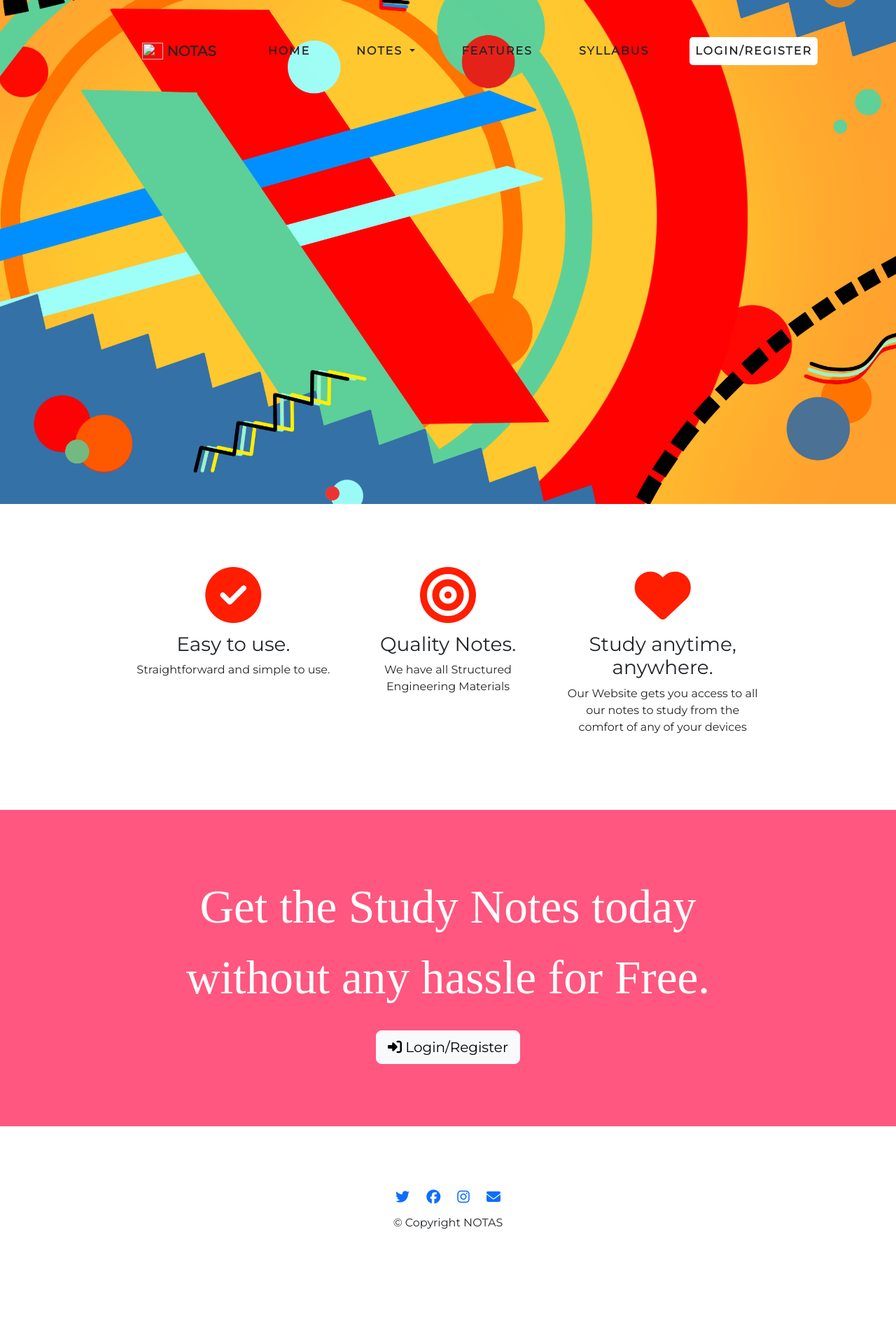
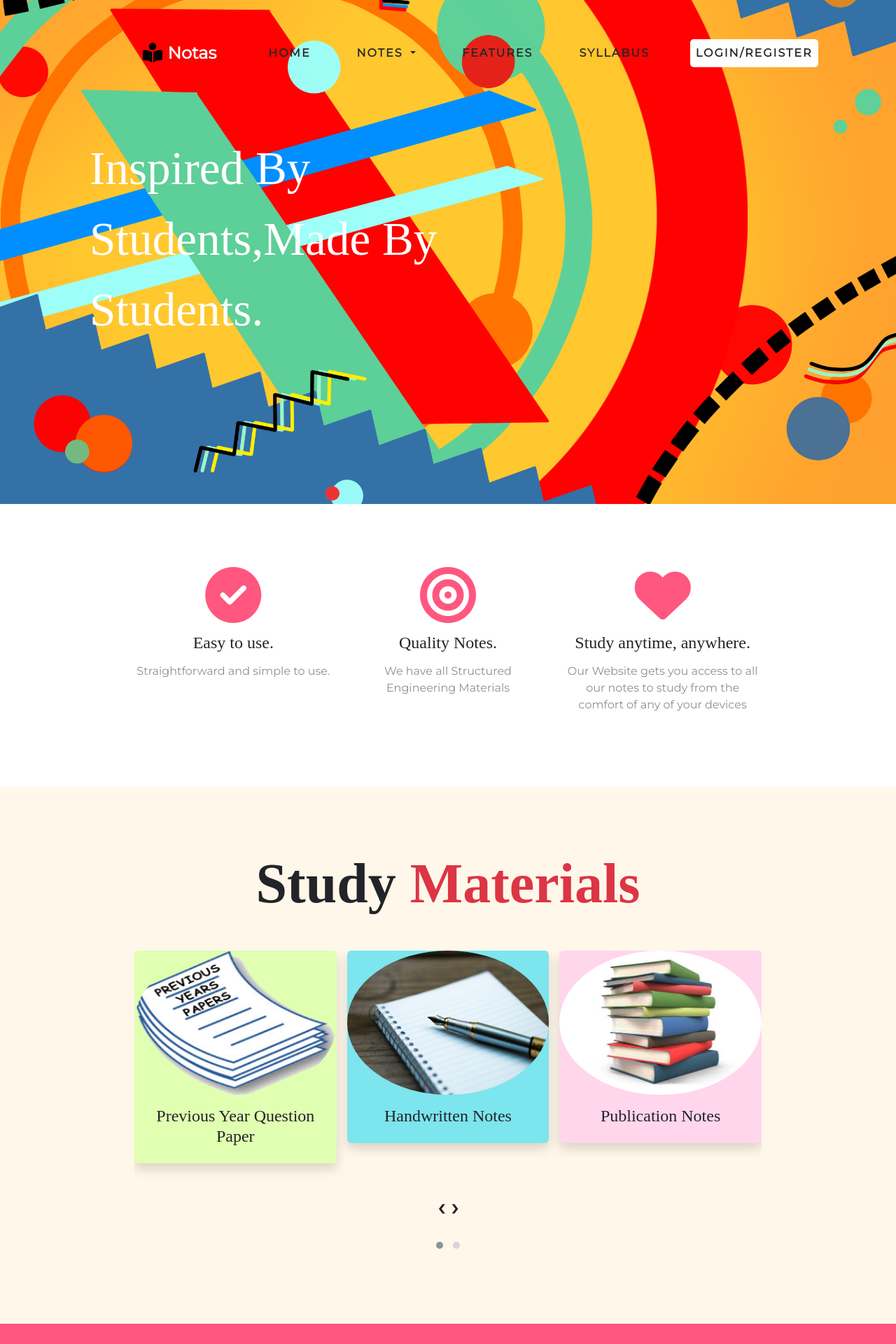
Before and after one commit to s-pratik/notes, a PHP site: page / in a window 1280 px wide. Shown: the top 1920 px of the page at 70% size. Before the commit the page ends 1756 px from the top, so only its background shows below. Run offline with PHP 8.4, Linux system fonts and the light colour scheme; some libraries are stand-ins or nearby versions.

Commit message:
Add files via upload

```diff
--- a/css/styles.css
+++ b/css/styles.css
@@ -1,20 +1,33 @@
 /* title */
-body{
+body {
    text-align: center !important;
    font-family: 'Montserrat', sans-serif !important;
 
 }
 
+h1,
+h2,
+h3,
+h4,
+h5,
+h6 {
+   font-family: "Montserrat-Bold";
+}
 
-#header{
+p {
+   color: #8f8f8f;
+}
+
+#header {
    position: absolute;
    z-index: 10;
    width: 100%;
 
 }
 
-#header .container-fluid{
+#header .container-fluid {
    padding: 3% 15% !important;
+
 }
 
 .container-fluid {
@@ -23,76 +36,156 @@ font-family: 'Montserrat', sans-serif !important;
 }
 
 /* navbar */
-.navbar{
+.navbar {
    padding: 50px 0;
 }
 
-.navbar-brand{
+.navbar-brand {
    font-weight: bold;
-   font-size: 1.5em;
-   text-transform: uppercase;
-   color: #262626 !important;
+   font-size: 1.5rem !important;
+   font-style: "Montserrat Black" !important;
+   /* text-transform: uppercase; */
+   color: #fff !important;
 }
 
-.nav-item{
+.nav-item {
    font-weight: 600;
    text-transform: uppercase;
    padding-left: 50px;
 }
 
-.nav-link{
+.nav-link {
    color: #262626 !important;
    letter-spacing: 2px;
    font-size: 1em;
    font-weight: 700;
 }
 
-.nav-link:hover{
+.nav-link:hover {
    background: #dcdde1;
    color: #262626 !important;
    border-radius: 5px;
    transition: all 0.6s ease 0s;
 }
 
-.nav-login{
-   background: #fff;;
+.nav-login {
+   background: #fff;
    border-radius: 5px;
 }
+ /* title */
 
-.main{
+.main {
    position: relative;
-   background: url("/notes/images/title.png");
+   background: url("/images/title.png");
    min-height: 90vh;
    background-size: cover;
    background-position: center;
    padding: 280px 0 220px;
 }
 
+.header-title{
+   padding: 3% 10%;
+}
+
+.title-h1 {
+   font-family: "Montserrat-Black";
+   font-size: 4.2rem;
+   line-height: 1.5;
+   color: #fff;
+   text-align: left;
+}
+
+/* .title-img {
+   transform: rotate(25deg);
+   position: absolute;
+   width: 53%;
+   right: 2%;
+   top: 25%;
+} */
+
+/* @media (max-width : 991px) {
+
+   #title {
+       text-align: center;
+   }
+
+   .title-img {
+       position: static;
+       transform: rotate(0);
+       width: 60%;
+
+   }
+} */
+
+
+
 /* features */
-.feat{
+#features {
+   position: relative;
+   z-index: 1;
+}
+
+.feat {
    background-color: #fff;
 }
 
 .feat-icon {
-   color: #FF1E00;
+   color: #FF577F;
    margin-bottom: 5%;
 }
 
 .feat-icon:hover {
    color: #FD5D5D;
 }
+
+
+.features-h3 {
+   font-size: 1.5rem;
+   margin-bottom: 5%;
+}
+
+
+/* carousel-section */
+.carousel-sect {
+   background: #FFF7E9;
+}
+
+.carousel-sect img{
+   border-radius: 100%;
+}
+
+.car-item0{
+   background-color: #E1FFB1 !important;
+}
+
+.car-item1{
+   background-color: #7DE5ED !important;
+}
+
+.car-item2{
+   background-color: #FFD6EC !important;
+}
+
+.car-item3{
+   background-color: #98A8F8 !important;
+}
 /* login-page */
 
- #login-page{
+#login-page {
    background-color: #FF577F;
 }
 
- .title-h3{
+.title-h3 {
    margin-bottom: 1.5rem;
    font-family: "Montserrat-Black";
    font-size: 4.2rem;
    line-height: 1.5;
    color: #fff;
+}
+
+.nav-caro{
+   font-size: xx-large;
+   font-weight: bold;
 }
 
 /* footer */
@@ -102,6 +195,6 @@ font-family: 'Montserrat', sans-serif !important;
 
 }
 
-.p-foot{
+.p-foot {
    line-height: 3;
 }
--- a/index.html
+++ b/index.html
@@ -7,10 +7,14 @@
   <meta name="viewport" content="width=device-width, initial-scale=1.0">
   <title>Notas</title>
 
-  <!-- bootstrap -->
+  <!-- css -->
+
   <link rel="stylesheet" href="css/styles.css">
 
+  <!-- bootstrap -->
   <link rel="stylesheet" href="https://cdn.jsdelivr.net/npm/bootstrap@5.2.2/dist/css/bootstrap.min.css">
+
+
 
   <script src="https://cdn.jsdelivr.net/npm/@popperjs/core@2.11.6/dist/umd/popper.min.js"
     integrity="sha384-oBqDVmMz9ATKxIep9tiCxS/Z9fNfEXiDAYTujMAeBAsjFuCZSmKbSSUnQlmh/jp3"
@@ -19,6 +23,14 @@
   <script src="https://cdn.jsdelivr.net/npm/bootstrap@5.2.2/dist/js/bootstrap.min.js"
     integrity="sha384-IDwe1+LCz02ROU9k972gdyvl+AESN10+x7tBKgc9I5HFtuNz0wWnPclzo6p9vxnk"
     crossorigin="anonymous"></script>
+
+  <link rel="stylesheet" href="https://cdnjs.cloudflare.com/ajax/libs/OwlCarousel2/2.3.4/assets/owl.carousel.min.css"
+    integrity="sha512-tS3S5qG0BlhnQROyJXvNjeEM4UpMXHrQfTGmbQ1gKmelCxlSEBUaxhRBj/EFTzpbP4RVSrpEikbmdJobCvhE3g=="
+    crossorigin="anonymous" />
+  <link rel="stylesheet"
+    href="https://cdnjs.cloudflare.com/ajax/libs/OwlCarousel2/2.3.4/assets/owl.theme.default.min.css"
+    integrity="sha512-sMXtMNL1zRzolHYKEujM2AqCLUR9F2C4/05cdbxjjLSRvMQIciEPCQZo++nk7go3BtSuK9kfa/s+a4f4i5pLkw=="
+    crossorigin="anonymous" />
 
   <!-- fontawesome -->
   <script src="https://kit.fontawesome.com/5f7afd94f8.js" crossorigin="anonymous"></script>
@@ -36,7 +48,7 @@
     <nav class="navbar navbar-expand-lg navbar-dark p-md-3">
       <div class="container-fluid">
         <a class="navbar-brand" href="#">
-        <img src="" alt="" width="30" height="24" class="d-inline-block align-text-top">
+          <img src="images/logo.svg" alt="" width="30" height="28" class="d-inline-block align-text-top">
           Notas
         </a>
         <button class="navbar-toggler" type="button" data-bs-toggle="collapse" data-bs-target="#navbarNavDropdown"
@@ -49,7 +61,8 @@
               <a class="nav-home nav-link active" aria-current="page" href="#">Home</a>
             </li>
             <li class="nav-item dropdown">
-            <a class="nav-notes nav-link dropdown-toggle" href="#" role="button" data-bs-toggle="dropdown" aria-expanded="false">
+              <a class="nav-notes nav-link dropdown-toggle" href="#" role="button" data-bs-toggle="dropdown"
+                aria-expanded="false">
                 Notes
               </a>
               <ul class="dropdown-menu">
@@ -60,7 +73,7 @@
               </ul>
             </li>
             <li class="nav-item">
-            <a class="nav-feat nav-link" href="#">Features</a>
+              <a class="nav-feat nav-link" href="#features">Features</a>
             </li>
             <li class="nav-item">
               <a class="nav-syll nav-link" href="#">Syllabus</a>
@@ -73,12 +86,28 @@
         </div>
       </div>
     </nav>
+
+    <!-- title -->
+    <div class="header-title">
+      <div class="row">
+        <div class="col-lg-6">
+          <h1 class="title-h1">Inspired By Students,Made By Students.</h1>
+        </div>
+
+        <!-- <div class="col-lg-6">
+          <img class="title-img" src="images/mockup.png" alt="iphone-mockup">
+        </div> -->
+
+      </div>
+    </div>
+
   </section>
 
 
 
-  <!-- title -->
+
   <section class="main">
+    <!-- main working in css part. -->
   </section>
 
 
@@ -112,6 +141,88 @@
     </div>
   </section>
 
+  <!-- carousel -->
+
+  <section class="carousel-sect" id="carousel">
+    <div class="container-fluid">
+      <h1 class="text-center fw-bold display-1 mb-5">Study <span class="text-danger">Materials</span></h1>
+      <div class="row">
+        <div class="col-12 m-auto">
+          <div class="nav-caro owl-carousel owl-theme">
+            <div class="item mb-4">
+              <div class="car-item0 card border-0 shadow">
+                <img src="images/pyq.png" alt="" class="card-img-top">
+                <div class="card-body">
+                  <div class="card-title text-center">
+                    <h4>Previous Year Question Paper</h4>
+                  </div>
+                </div>
+              </div>
+            </div>
+
+            <div class="item">
+              <div class="car-item1 card border-0 shadow">
+                <img src="images/handwritten.jpg" alt="" class="card-img-top">
+                <div class="card-body">
+                  <div class="card-title text-center">
+                    <h4>Handwritten Notes</h4>
+                  </div>
+                </div>
+              </div>
+            </div>
+            <div class="item">
+              <div class="car-item2 card border-0 shadow">
+                <img src="images/books.jpg" alt="" class="card-img-top">
+                <div class="card-body">
+                  <div class="card-title text-center">
+                    <h4>Publication Notes</h4>
+                  </div>
+                </div>
+              </div>
+            </div>
+            <div class="item">
+              <div class="car-item3 card border-0 shadow">
+                <img src="images/engg.png" alt="" class="card-img-top">
+                <div class="card-body">
+                  <div class="card-title text-center">
+                    <h4>First Year Engineering</h4>
+                  </div>
+                </div>
+              </div>
+            </div>
+          </div>
+        </div>
+      </div>
+    </div>
+
+    <script src="https://cdnjs.cloudflare.com/ajax/libs/jquery/3.6.0/jquery.min.js"></script>
+
+    <script src="https://cdnjs.cloudflare.com/ajax/libs/OwlCarousel2/2.3.4/owl.carousel.min.js"
+      integrity="sha512-bPs7Ae6pVvhOSiIcyUClR7/q2OAsRiovw4vAkX+zJbw3ShAeeqezq50RIIcIURq7Oa20rW2n2q+fyXBNcU9lrw=="
+      crossorigin="anonymous"></script>
+
+    <script>
+      $('.owl-carousel').owlCarousel({
+        loop: true,
+        margin: 15,
+        nav: true,
+        responsive: {
+          0: {
+            items: 1
+          },
+          600: {
+            items: 2
+          },
+          1000: {
+            items: 3
+          }
+        }
+      })
+    </script>
+
+
+  </section>
+
   <!-- Login Page -->
 
   <section id="login-page">
@@ -143,7 +254,7 @@
       <a class="foot-icon" href=""><i class="fa-brands fa-instagram fa-lg"></i></a>
       <a class="foot-icon" href=""><i class="fa-solid fa-envelope fa-lg"></i></a>
 
-    <p class="p-foot">© Copyright NOTAS</p>
+      <p class="p-foot">© Copyright Notas</p>
 
   </footer>
 
```
Also changed, not shown: images/books.jpg (added), images/engg.png (added), images/handwritten.jpg (added), images/logo.svg (added), images/pyq.png (added). Lines whose indentation alone changed are shown as unchanged.
